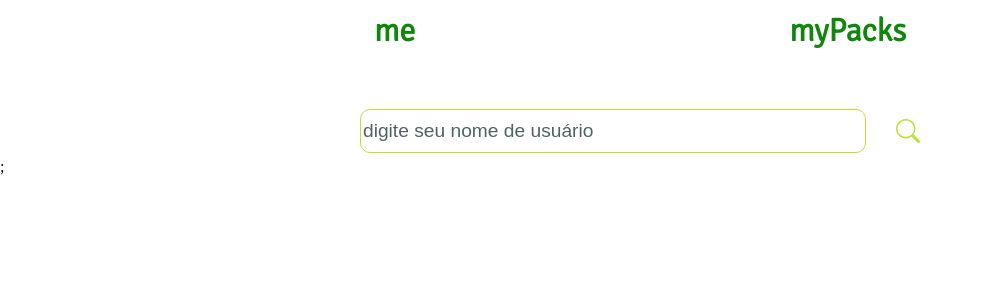
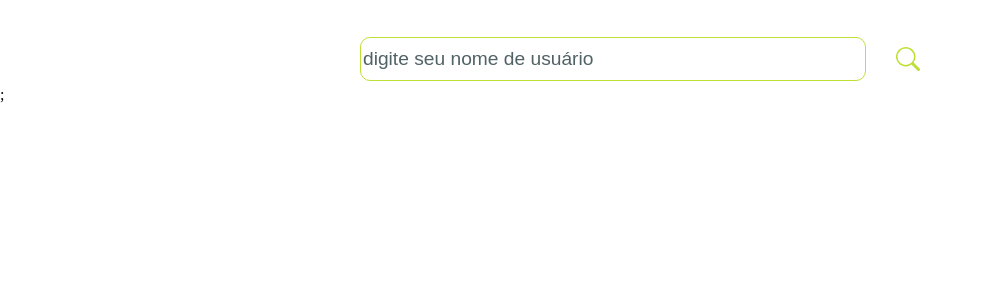
Before and after one commit to santosfk/GitHubState, a React (Vite) app: page / in a window 1280 px wide. Shown: the top 300 px of the page, without its empty margins (0-983 px from the left). Built offline with nearby package versions, Linux system fonts and the light colour scheme.

Commit message:
add routes on application

```diff
--- a/package.json
+++ b/package.json
@@ -13,6 +13,7 @@
     "react": "^17.0.2",
     "react-dom": "^17.0.2",
     "react-icons": "^4.3.1",
+    "react-router-dom": "^6.2.1",
     "styled-components": "^5.3.3"
   },
   "devDependencies": {
--- a/src/App.tsx
+++ b/src/App.tsx
@@ -1,15 +1,11 @@
 import * as style from "./styleApp";
-import Container from "./components/container";
+import RoutesFunc from "./Routes/Routes";
 import { ContextProvider } from "./context";
 function App() {
   return (
     <>
       <ContextProvider>
-        <style.HeaderBar>
-          <h1>me</h1>
-          <h1>myPacks</h1>
-        </style.HeaderBar>
-        <Container />
+        <RoutesFunc />
       </ContextProvider>
     </>
   );
--- /dev/null
+++ b/src/Pages/Me/index.tsx
@@ -0,0 +1,7 @@
+import React from "react";
+
+function Me() {
+  return <h1>eu porra</h1>;
+}
+
+export default Me;
--- /dev/null
+++ b/src/Pages/Me/style.ts
@@ -0,0 +1 @@
+import styled from "styled-components";
--- /dev/null
+++ b/src/Routes/Routes.tsx
@@ -0,0 +1,14 @@
+import React from "react";
+import { Routes, Route, Link } from "react-router-dom";
+import Home from "../Pages/Home";
+import Me from "../Pages/Me";
+
+function RoutesFunc() {
+  return (
+    <Routes>
+      <Route path="" element={<Home />} />
+      <Route path="me" element={<Me />} />
+    </Routes>
+  );
+}
+export default RoutesFunc;
--- a/src/main.tsx
+++ b/src/main.tsx
@@ -2,11 +2,14 @@ import React from "react";
 import ReactDOM from "react-dom";
 import App from "./App";
 import GlobalStyles from "./globalStyles";
+import { BrowserRouter } from "react-router-dom";
 
 ReactDOM.render(
   <React.StrictMode>
-    <App />
-    <GlobalStyles />
+    <BrowserRouter>
+      <App />
+      <GlobalStyles />
+    </BrowserRouter>
   </React.StrictMode>,
   document.getElementById("root")
 );
```
Also changed, not shown: src/Pages/Home/index.tsx (renamed from src/components/container/index.tsx, +4 -4 lines), src/Pages/Home/style.ts (renamed from src/components/container/style.ts), 1 other file (tests, documents, lock files or other folders).
